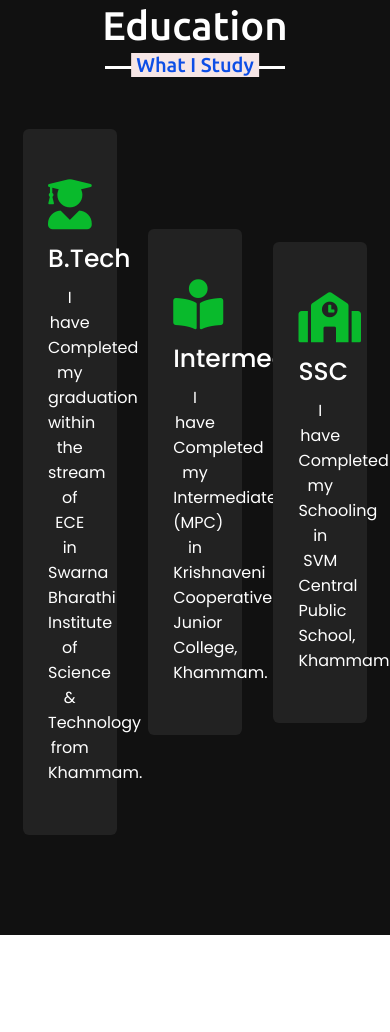
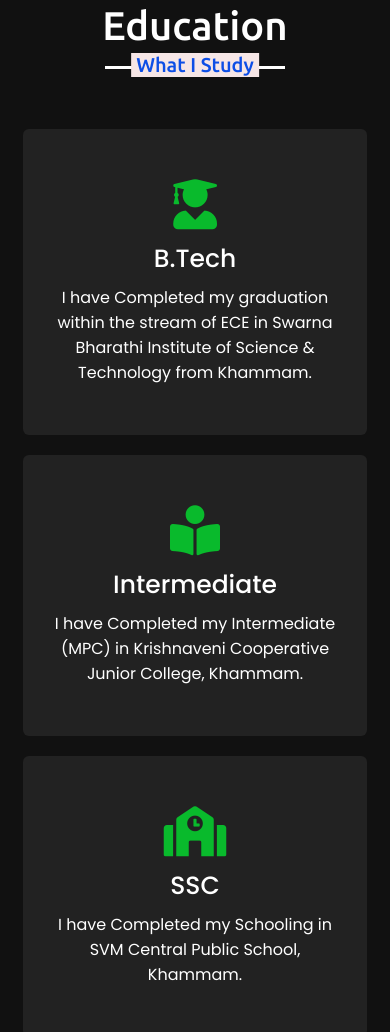
Before and after one commit to Rishitha-chiluka/-Rishitha-chiluka.github.io, a plain HTML site: page Portfolio/index.html in a window 390 px wide. Shown: the part 2019-3051 px from the top of the page. Drawn offline with nearby package versions, Linux system fonts and the light colour scheme.

Commit message:
Update index.css

```diff
--- a/Portfolio/index.css
+++ b/Portfolio/index.css
@@ -635,7 +635,7 @@ footer span a:hover{
     .about .about-content .right{
         flex: 100%;
     }
-    .services .serv-content .card{
+    .education .edu-content .card{
         width: calc(50% - 10px);
         margin-bottom: 20px;
     }
@@ -659,7 +659,7 @@ footer span a:hover{
     .home .home-content a{
         font-size: 20px;
     }
-    .services .serv-content .card{
+    .education .edu-content .card{
         width: 100%;
     }
 }
```
